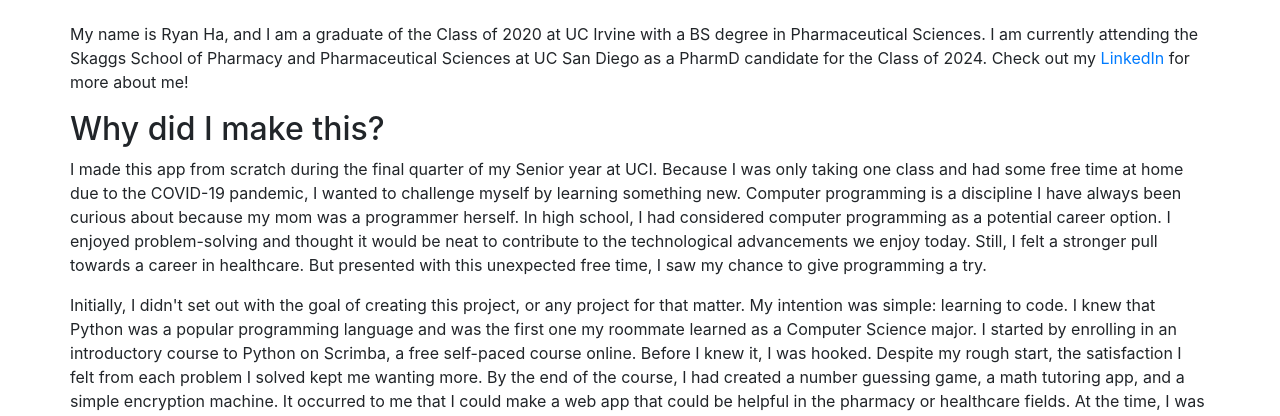
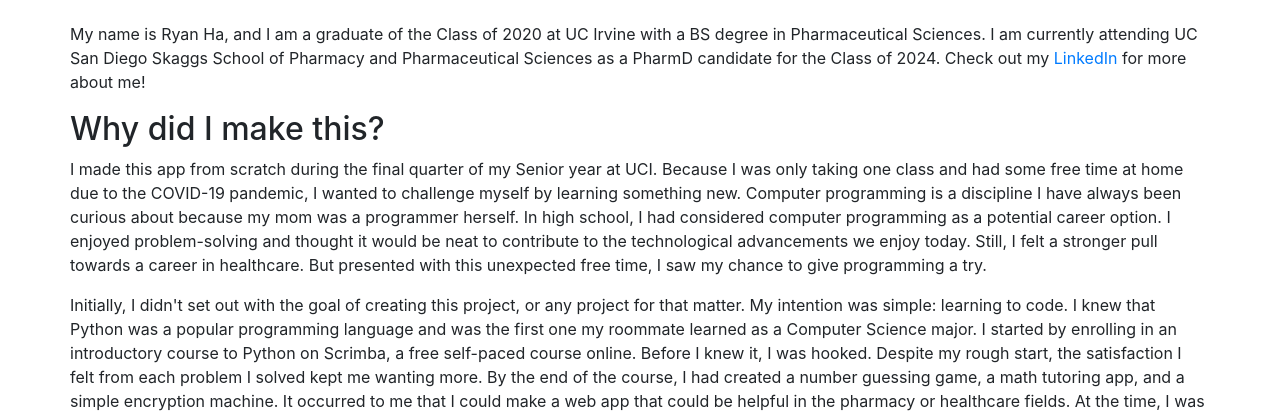
Before and after one commit to ryanhaah/hypertension-algorithm, a Flask app: page /about in a window 1280 px wide. Shown: the part 654-1070 px from the top of the page. Run offline with Flask 2, Linux system fonts and the light colour scheme; some libraries are stand-ins or nearby versions.

Commit message:
Updated about.html

```diff
--- a/templates/about.html
+++ b/templates/about.html
@@ -4,7 +4,7 @@
 {% block main %}
     <h2>A little bit about myself:</h2>
     <img src="../static/images/me.jpg" alt="Ryan Ha posing for a picture wearing a white coat." class="img-thumbnail mx-auto d-block" width="650"><br>
-    <p>My name is Ryan Ha, and I am a graduate of the Class of 2020 at UC Irvine with a BS degree in Pharmaceutical Sciences. I am currently attending the Skaggs School of Pharmacy and Pharmaceutical Sciences at UC San Diego as a PharmD candidate for the Class of 2024. Check out my <a href="https://www.linkedin.com/in/ryan-ha-860b491b2/">LinkedIn</a> for more about me!</p>
+    <p>My name is Ryan Ha, and I am a graduate of the Class of 2020 at UC Irvine with a BS degree in Pharmaceutical Sciences. I am currently attending UC San Diego Skaggs School of Pharmacy and Pharmaceutical Sciences as a PharmD candidate for the Class of 2024. Check out my <a href="https://www.linkedin.com/in/ryan-ha-860b491b2/">LinkedIn</a> for more about me!</p>
     <h2>Why did I make this?</h2>
     <p>I made this app from scratch during the final quarter of my Senior year at UCI. Because I was only taking one class and had some free time at home due to the COVID-19 pandemic, I wanted to challenge myself by learning something new. Computer programming is a discipline I have always been curious about because my mom was a programmer herself. In high school, I had considered computer programming as a potential career option. I enjoyed problem-solving and thought it would be neat to contribute to the technological advancements we enjoy today. Still, I felt a stronger pull towards a career in healthcare. But presented with this unexpected free time, I saw my chance to give programming a try.</p>
     <p>Initially, I didn't set out with the goal of creating this project, or any project for that matter. My intention was simple: learning to code. I knew that Python was a popular programming language and was the first one my roommate learned as a Computer Science major. I started by enrolling in an introductory course to Python on Scrimba, a free self-paced course online. Before I knew it, I was hooked. Despite my rough start, the satisfaction I felt from each problem I solved kept me wanting more. By the end of the course, I had created a number guessing game, a math tutoring app, and a simple encryption machine. It occurred to me that I could make a web app that could be helpful in the pharmacy or healthcare fields. At the time, I was taking a pharmacotherapy class in which I learned about treatment algorithms, and it clicked: I could make an app to do just that—to inform healthcare providers on how to treat some condition.</p>
```
